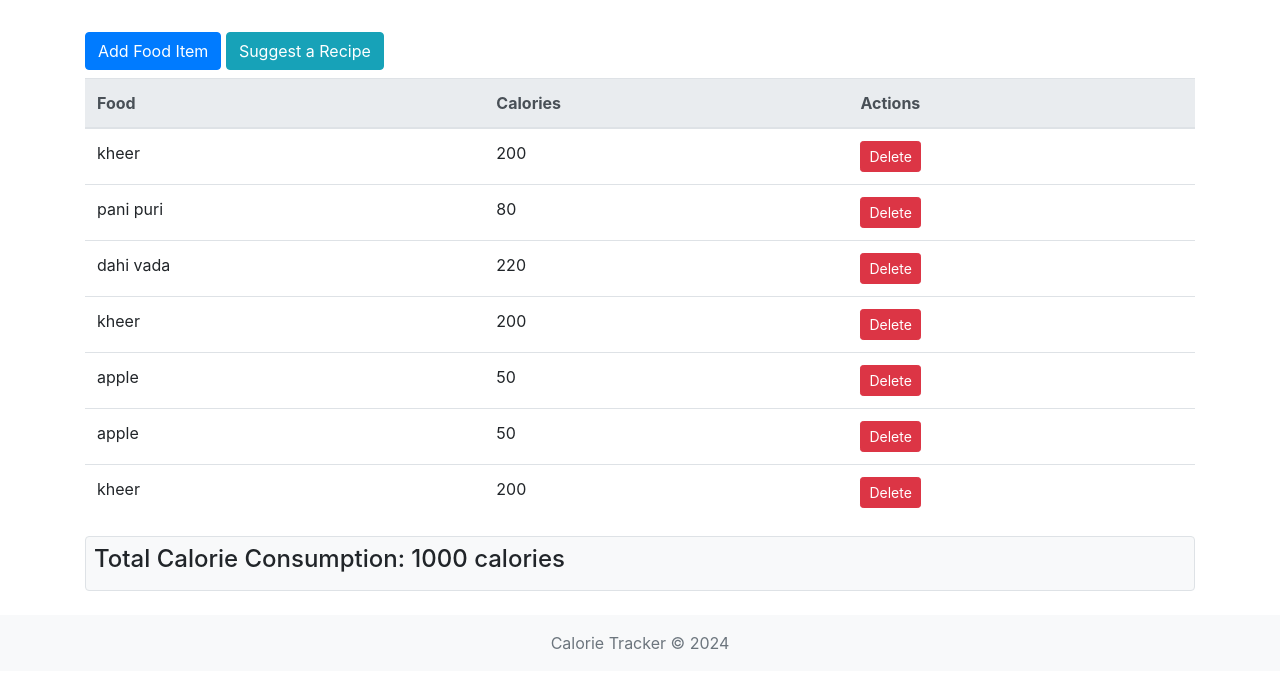
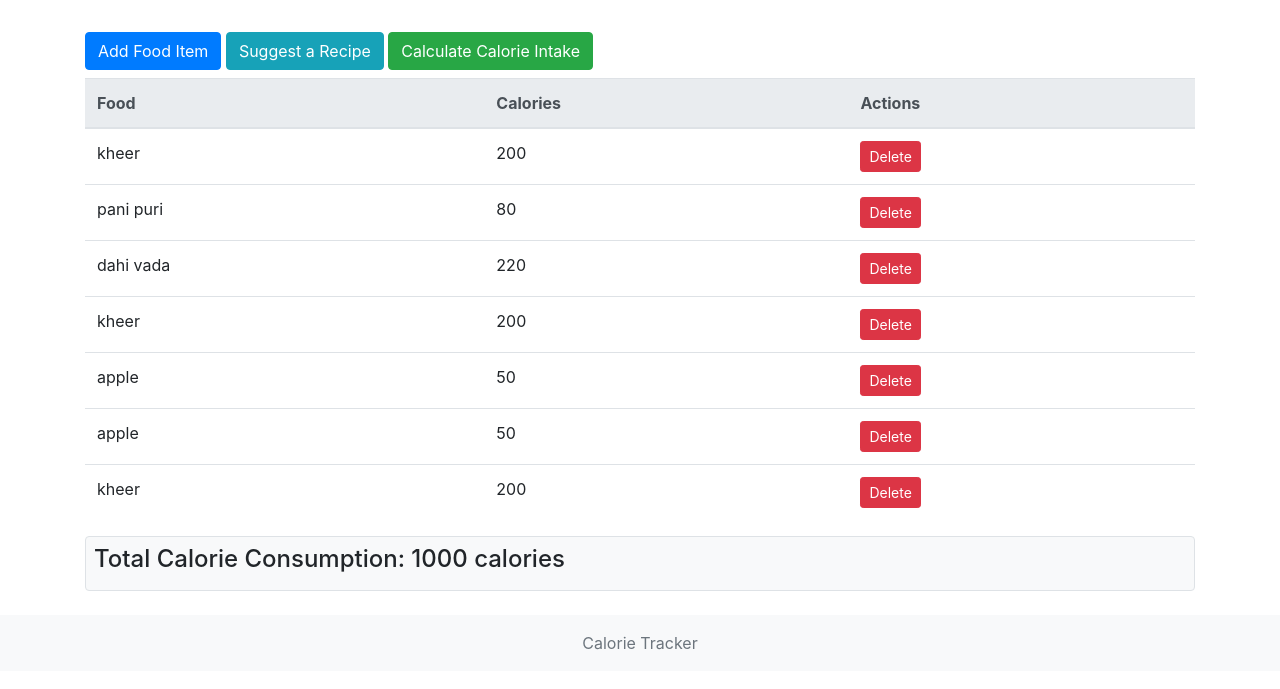
Before and after one commit to anoop5640/calorietracker, a Django app: page / in a window 1280 px wide. Shown: the part 56-745 px from the top of the page. Run offline with Django 4.2, Linux system fonts and the light colour scheme; data comes from the database, SQL or seed files in the repository; some libraries are stand-ins or nearby versions.

Commit message:
fourth commit

```diff
--- a/calorie_tracker/forms.py
+++ b/calorie_tracker/forms.py
@@ -10,3 +10,8 @@ class FoodItemForm(forms.ModelForm):
 class IngredientForm(forms.Form):
     ingredients = forms.CharField(label='Enter Ingredients', max_length=100,
                                   help_text='Enter ingredients separated by commas (e.g., chicken, potato)')
+
+
+class CalorieIntakeForm(forms.Form):
+    height = forms.IntegerField(label='Height (in cm)', min_value=1)
+    weight = forms.IntegerField(label='Weight (in kg)', min_value=1)
--- a/calorie_tracker/templates/calorie_tracker/base.html
+++ b/calorie_tracker/templates/calorie_tracker/base.html
@@ -58,7 +58,7 @@
 
     <footer class="footer mt-auto py-3 bg-light">
       <div class="container text-center">
-        <span class="text-muted">Calorie Tracker © 2024</span>
+        <span class="text-muted">Calorie Tracker</span>
       </div>
     </footer>
 
--- a/calorie_tracker/templates/calorie_tracker/food_item_list.html
+++ b/calorie_tracker/templates/calorie_tracker/food_item_list.html
@@ -5,6 +5,9 @@
   >
   <a href="{% url 'suggest_recipe' %}" class="btn btn-info my-2"
     >Suggest a Recipe</a
+  >
+  <a href="{% url 'calorie_intake' %}" class="btn btn-success"
+    >Calculate Calorie Intake</a
   >
 </div>
 
--- a/calorie_tracker/urls.py
+++ b/calorie_tracker/urls.py
@@ -1,9 +1,11 @@
 from django.urls import path
 from . import views
-from .views import food_item_list, add_food_item, delete_food_item, suggest_recipe
+from .views import food_item_list, add_food_item, delete_food_item, suggest_recipe, calorie_intake
+
 urlpatterns = [
     path('', views.food_item_list, name='food_item_list'),
     path('add/', views.add_food_item, name='add_food_item'),
     path('delete/<int:pk>/', views.delete_food_item, name='delete_food_item'),
     path('suggest_recipe/', suggest_recipe, name='suggest_recipe'),
+    path('calorie_intake/', calorie_intake, name='calorie_intake'),
 ]
--- a/calorie_tracker/views.py
+++ b/calorie_tracker/views.py
@@ -4,7 +4,7 @@ import requests
 from django.shortcuts import render, redirect
 from django.contrib import messages
 from .models import FoodItem
-from .forms import FoodItemForm, IngredientForm
+from .forms import FoodItemForm, IngredientForm, CalorieIntakeForm
 from django.db.models import Sum
 
 def food_item_list(request):
@@ -60,3 +60,26 @@ def suggest_recipe(request):
         form = IngredientForm()
         recipes = []
     return render(request, 'calorie_tracker/suggest_recipe.html', {'form': form, 'recipes': recipes})
+
+def calorie_intake(request):
+    if request.method == 'POST':
+        form = CalorieIntakeForm(request.POST)
+        if form.is_valid():
+            height = form.cleaned_data['height']
+            weight = form.cleaned_data['weight']
+            response = requests.get(
+                "http://calorieapi-env.eba-udbdxf3g.us-east-1.elasticbeanstalk.com/api/calorie_intake",
+                params={'height': height, 'weight': weight}
+            )
+            if response.status_code == 200:
+                recommended_intake = response.json().get('calorie_intake')
+                # You can now pass this data to your template or further process it.
+            else:
+                # Handle errors
+                pass  # Remember to replace 'pass' with actual error handling
+    else:
+        form = CalorieIntakeForm()
+        recommended_intake = None  # Make sure this variable is defined outside the POST check if it's used in the template
+
+    # Render your form with context here
+    return render(request, 'calorie_tracker/calorie_intake.html', {'form': form, 'recommended_intake': recommended_intake})
```
Also changed, not shown: calorie_tracker/templates/calorie_tracker/calorie_intake.html (added, +11 -0 lines).
